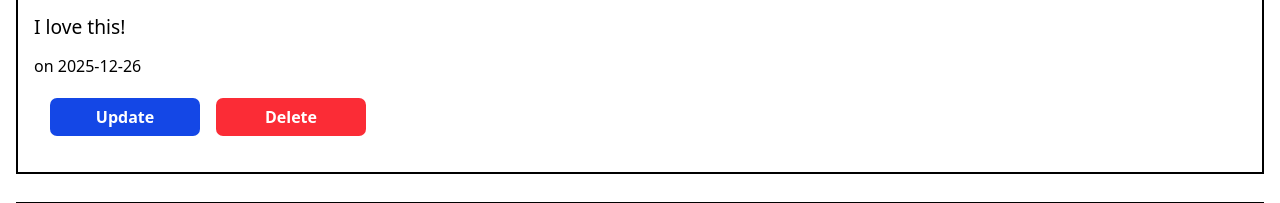
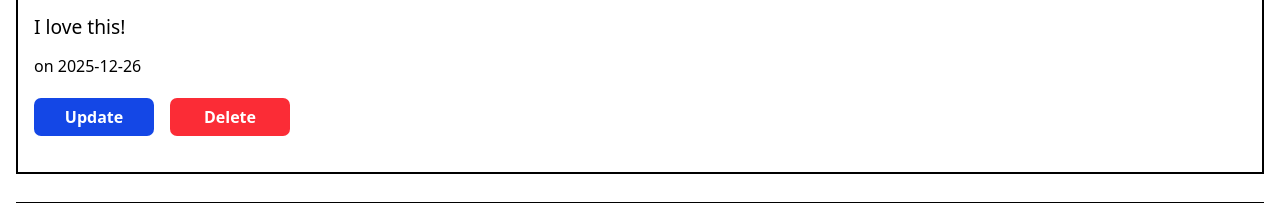
Before and after one commit to obedobodoruku/flask-x-clone, a Flask app: a page that uses app/templates/post.html in a window 1280 px wide. Shown: the part 1162-1365 px from the top of the page. Run offline with Flask 3, Linux system fonts and the light colour scheme; a user stored in the database is signed in.

Commit message:
Ui Update

```diff
--- a/app/static/dist/output.css
+++ b/app/static/dist/output.css
@@ -253,6 +253,12 @@
   .h-\[400px\] {
     height: 400px;
   }
+  .w-\[10px\] {
+    width: 10px;
+  }
+  .w-\[120px\] {
+    width: 120px;
+  }
   .w-\[150px\] {
     width: 150px;
   }
@@ -297,14 +303,6 @@
     border-width: 1px;
   }
   .border-2 {
-    border-style: var(--tw-border-style);
-    border-width: 2px;
-  }
-  .border-\[2\] {
-    border-style: var(--tw-border-style);
-    border-width: 2;
-  }
-  .border-\[2px\] {
     border-style: var(--tw-border-style);
     border-width: 2px;
   }
--- a/app/static/src/input.css
+++ b/app/static/src/input.css
@@ -15,6 +15,9 @@
 }
 
 @media screen and (max-width: 600px) {
+
+
+
     .form-div {
         height: 100vh;
     }
--- a/app/templates/layout.html
+++ b/app/templates/layout.html
@@ -11,7 +11,9 @@
 <body>
     <header class="top-0 sticky backdrop-blur-3xl">
         <nav class="flex items-center justify-between bg-blue-500 text-white py-4 px-2">
-            <div class="text-2xl font-extrabold">App</div>
+            <div class="text-2xl font-extrabold">
+                <a href="{{ url_for('index') }}">App</a>
+            </div>
             {% if current_user.is_authenticated %}
                 <ul class="flex items-center justify-center gap-4 font-bold">
                 <li><a href="{{ url_for('index') }}">Home</a></li>
@@ -20,7 +22,7 @@
                 <li><a href="{{ url_for('logout') }}">Logout</a></li>
             </ul>
             {% else %}
-                <ul class="flex items-center justify-center gap-4">
+                <ul class="flex items-center justify-center gap-4 font-bold">
                 <li><a href="{{ url_for('index') }}">Home</a></li>
                 <li><a href="#">About</a></li>
                 <li><a href="{{ url_for('register') }}">Register</a></li>
--- a/app/templates/post.html
+++ b/app/templates/post.html
@@ -28,13 +28,13 @@
                 <div class="flex items-center gap-4">
                     <div class="my-5">
                         <a href="{{ url_for('update_post', post_id=post.id) }}">
-                            <button class="bg-blue-700 text-white font-bold p-[7px] w-[150px] rounded-[7px]" type="button">Update</button>
+                            <button class="bg-blue-700 text-white font-bold p-[7px] w-[120px] rounded-[7px]" type="button">Update</button>
                         </a>
                     </div>
 
                     <div class="my-5">
                         <a href="{{ url_for('delete_post', post_id=post.id) }}">
-                            <button class="bg-red-500 text-white font-bold p-[7px] w-[150px] rounded-[7px]" type="button">Delete</button>
+                            <button class="bg-red-500 text-white font-bold p-[7px] w-[120px] rounded-[7px]" type="button">Delete</button>
                         </a>
                     </div>
                 </div>
@@ -84,7 +84,7 @@
                 {% for reply in replies %}
 
                             {% if reply.user == current_user %}
-                                <div class="border-2 border-black p-4 my-7 w-full">
+                                <div class="border-2 border-black p-4 my-7">
                                     <div>
                                         <img src="{{ post.user.avatar(36) }}" alt="user pfp" />
                                         <h4>
@@ -107,19 +107,19 @@
                                         </span>
                                     </div>
 
+                                    </a>
                                     <div class="flex items-center gap-4">
                                         <div class="my-5">
                                             <a href="{{ url_for('update_reply',post_id=post.id, reply_id=reply.id) }}">
-                                                <button class="bg-blue-700 text-white font-bold p-[7px] w-[150px] rounded-[7px]" type="button">Update</button>
+                                                <button class="bg-blue-700 text-white font-bold p-[7px] w-[120px] rounded-[7px]" type="button">Update</button>
                                             </a>
                                         </div>
                                         <div class="my-5">
                                             <a href="{{ url_for('delete_reply', post_id=post.id, reply_id=reply.id) }}">
-                                                <button class="bg-red-500 text-white font-bold p-[7px] w-[150px] rounded-[7px]" type="button">Delete</button>
+                                                <button class="bg-red-500 text-white font-bold p-[7px] w-[120px] rounded-[7px]" type="button">Delete</button>
                                             </a>
                                         </div>
                                     </div>
-                                </a>
                                 </div>
                             {% else %}
 
```
Lines whose indentation alone changed are shown as unchanged.
